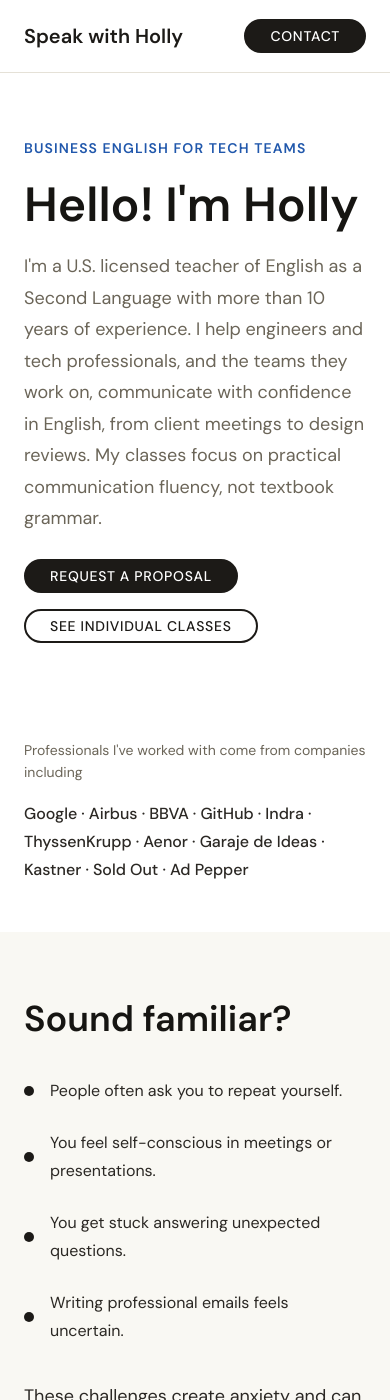
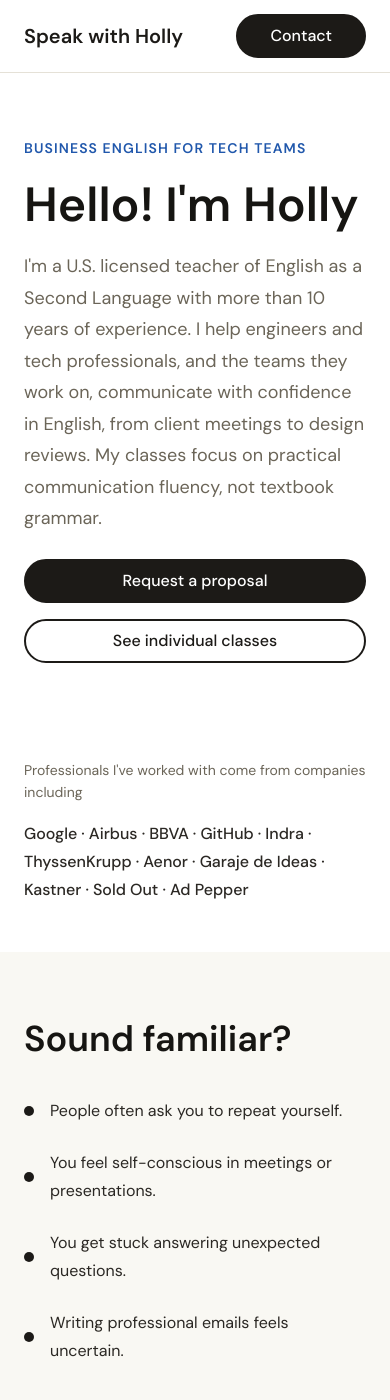
Before and after one commit to nahumgarcia/holly_web, a Jekyll site: the page built from index.html, in a window 390 px wide and 1400 px high. Built offline with Jekyll 4.4.1, drawn with Linux system fonts in a browser that asks for light colours.

Commit message:
New favicon, browser tab title, and button/spacing polish
- Replace the favicon with a black circle and a lowercase "h", and set
  the browser tab title to "Speak with Holly" instead of "Home | Holly
  Richmond - English Classes"
- Remove all-caps text-transform from buttons; button text now matches
  body text size, with padding adjusted to keep proportions balanced
- Bump the "For Companies" header nav link to body text size
- Make body CTA buttons (hero, companies, services) full-width on mobile,
  and make the services-card CTAs full-width at all breakpoints
- Align services-card and testimonial card padding with the Student
  Story card padding for visual consistency

Co-Authored-By: Claude Sonnet 5 <noreply@anthropic.com>

```diff
--- a/_config.yml
+++ b/_config.yml
@@ -1,5 +1,5 @@
 # Site settings
-title: Holly Richmond - English Classes
+title: Speak with Holly
 description: English classes for engineers and tech professionals. Improve your workplace communication with a US-licensed ESL teacher.
 url: "https://speakwithholly.com"
 baseurl: ""
--- a/_sass/formal/_components.scss
+++ b/_sass/formal/_components.scss
@@ -113,10 +113,7 @@
   border: 2px solid $color-primary;
   color: $color-text-inverse;
   border-radius: 50px;
-  padding: $spacing-xs $spacing-lg;
-  font-size: $font-size-sm;
-  text-transform: uppercase;
-  letter-spacing: 0.05em;
+  padding: $spacing-sm $spacing-xl;
 
   &:hover {
     background: $color-primary-light;
@@ -130,10 +127,7 @@
   border: 2px solid $color-primary;
   color: $color-primary;
   border-radius: 50px;
-  padding: $spacing-xs $spacing-lg;
-  font-size: $font-size-sm;
-  text-transform: uppercase;
-  letter-spacing: 0.05em;
+  padding: $spacing-sm $spacing-xl;
 
   &:hover {
     background: $color-primary;
@@ -160,6 +154,24 @@
   display: flex;
   gap: $spacing-md;
   flex-wrap: wrap;
+}
+
+.services-cta .btn {
+  width: 100%;
+}
+
+// Full-width CTAs on mobile (header nav excluded)
+@media (max-width: $breakpoint-sm - 1px) {
+  .btn-group,
+  .companies-cta {
+    flex-direction: column;
+    align-items: stretch;
+  }
+
+  .btn-group .btn,
+  .companies-cta .btn {
+    width: 100%;
+  }
 }
 
 // Pain Points
@@ -432,7 +444,7 @@
   background: $color-surface;
   border: 1px solid $color-border;
   border-radius: $border-radius-lg;
-  padding: $spacing-2xl;
+  padding: $spacing-lg $spacing-xl;
   display: flex;
   flex-direction: column;
   height: 100%;
@@ -616,19 +628,11 @@
 }
 
 .testimonial {
-  padding: $spacing-xl;
-  padding-left: $spacing-2xl;
-  padding-top: $spacing-xl;
+  padding: $spacing-lg $spacing-xl;
   background: $color-surface;
   border: 1px solid $color-border;
   border-radius: $border-radius-lg;
   position: relative;
-
-  @media (min-width: $breakpoint-md) {
-    padding: $spacing-2xl;
-    padding-left: $spacing-2xl;
-    padding-top: $spacing-2xl;
-  }
 }
 
 .testimonial-quote {
--- a/_sass/formal/_header.scss
+++ b/_sass/formal/_header.scss
@@ -33,7 +33,7 @@
 
 .header-nav-link {
   display: none;
-  font-size: $font-size-sm;
+  font-size: $font-size-base;
   font-weight: 500;
   color: $color-text;
 
--- a/fun/index.html
+++ b/fun/index.html
@@ -1,6 +1,5 @@
 ---
 layout: fun
-title: Home
 description: English classes for engineers and tech professionals - the FUN way!
 permalink: /fun/
 ---
--- a/index.html
+++ b/index.html
@@ -1,6 +1,5 @@
 ---
 layout: formal
-title: Home
 description: English classes for engineers and tech professionals. Improve your workplace communication with US-licensed ESL teacher Holly Richmond.
 ---
 
```
Also changed, not shown: favicon.svg.
